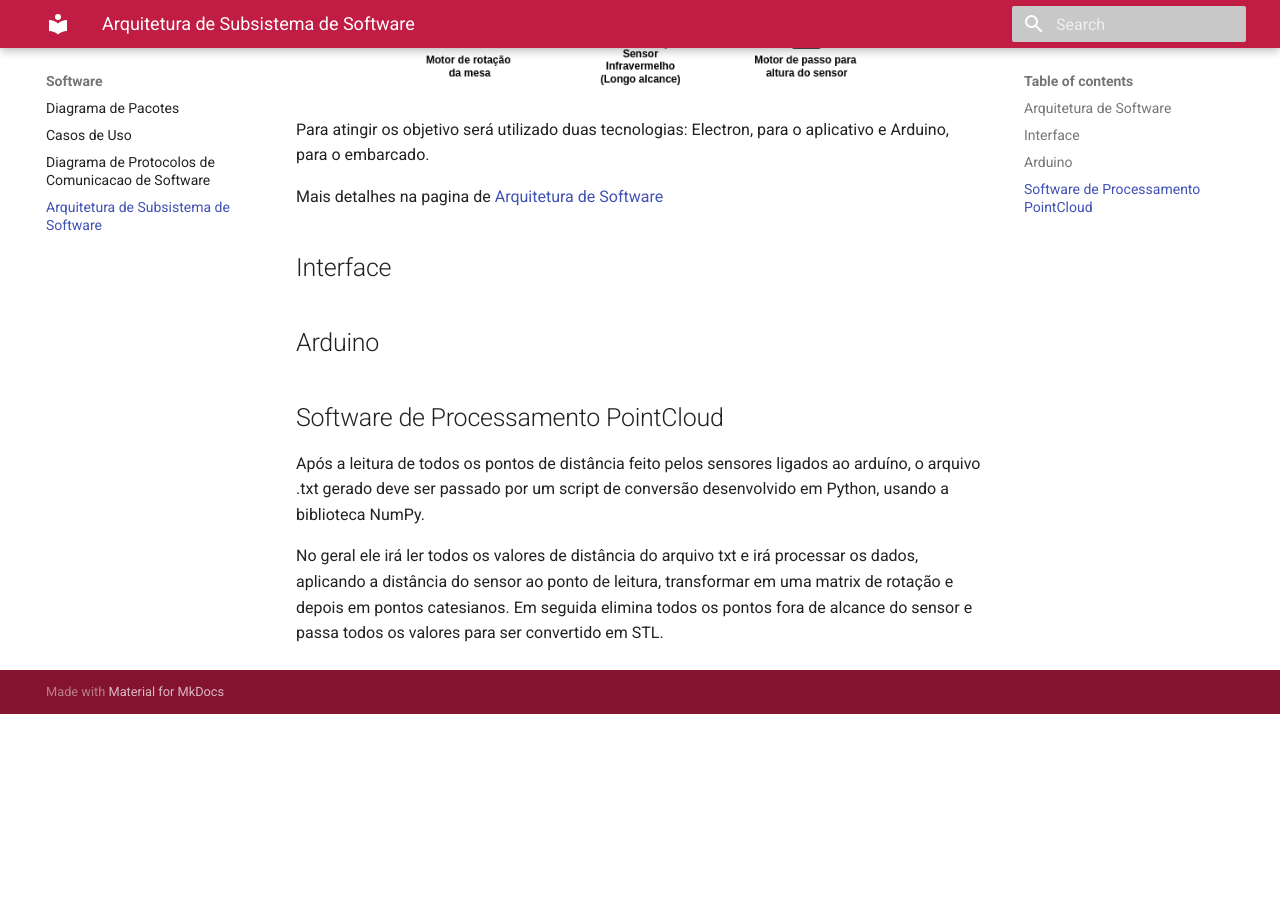
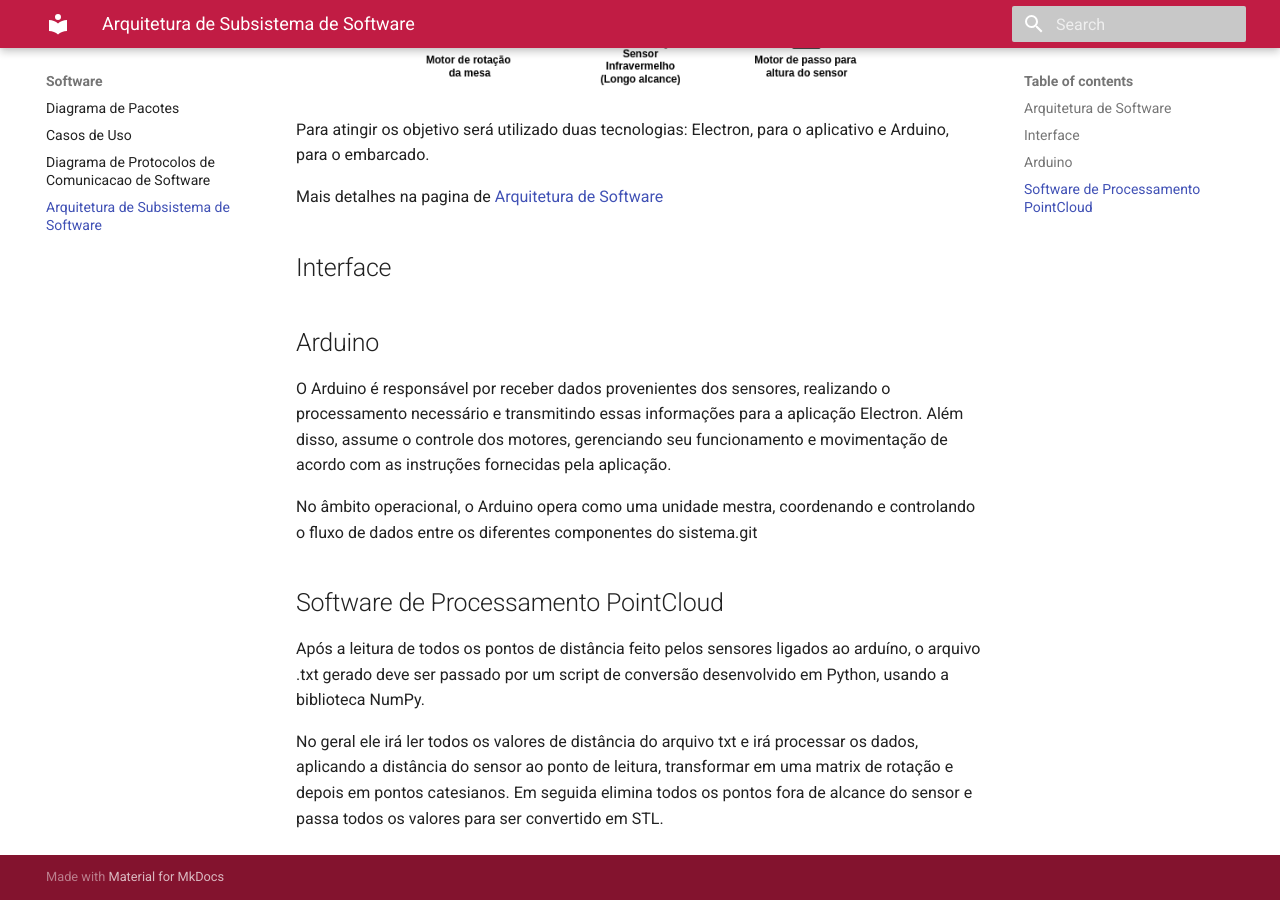
Before and after one commit to Calcioft/ScanPoint, an MkDocs documentation site: the page built from docs/software/subsistema-software.md, in a window 1280 px wide and 900 px high, scrolled down 749 px. Built offline with MkDocs 1.6.1 and Material for MkDocs 9.7.7, drawn with Linux system fonts in a browser that asks for light colours; before the commit the page ends 1463 px from its top, so only the background shows below that.

Commit message:
adição de texto do arduino

```diff
--- a/docs/software/subsistema-software.md
+++ b/docs/software/subsistema-software.md
@@ -14,6 +14,10 @@ Mais detalhes na pagina de [Arquitetura de Software](/software/arquitetura)
 
 ## Arduino
 
+O Arduino é responsável por receber dados provenientes dos sensores, realizando o processamento necessário e transmitindo essas informações para a aplicação Electron. Além disso, assume o controle dos motores, gerenciando seu funcionamento e movimentação de acordo com as instruções fornecidas pela aplicação.
+
+No âmbito operacional, o Arduino opera como uma unidade mestra, coordenando e controlando o fluxo de dados entre os diferentes componentes do sistema.git
+
 ## Software de Processamento PointCloud
 
 Após a leitura de todos os pontos de distância feito pelos sensores ligados ao arduíno, o arquivo .txt gerado deve ser passado por um script de conversão desenvolvido em Python, usando a biblioteca NumPy.
```
